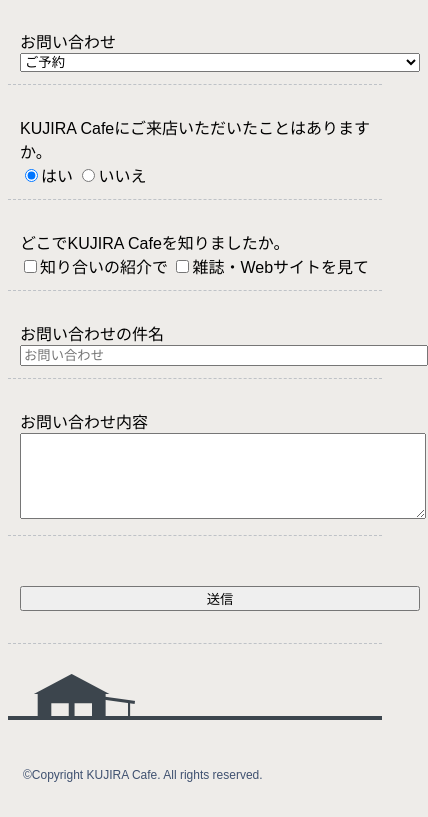
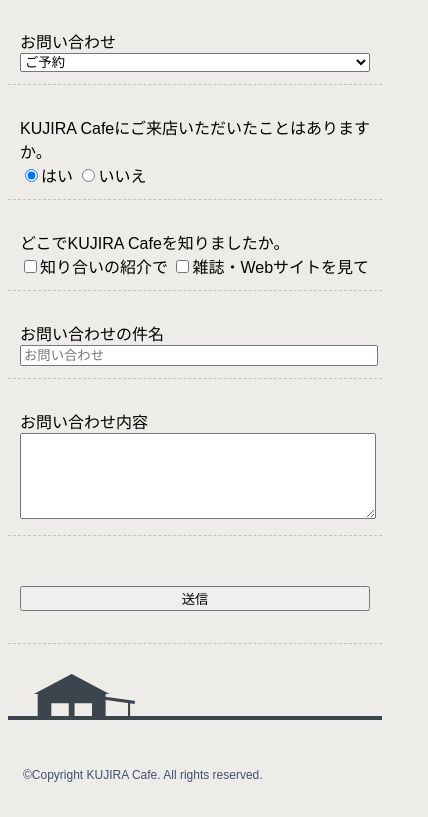
Before and after one commit to munenyan1002/KUJIRACafe, a plain HTML site: page contact.html in a window 390 px wide. Shown: the part 141-958 px from the top of the page, 428 px wide, since content can reach past the window. Drawn offline with Linux system fonts and the light colour scheme.

Commit message:
フォームの幅をレスポンシブ対応した。なお、 aboutのレスポンシブ対応は、iPhone XRでは画面が大きいため、CSS適用失敗に見える

```diff
--- a/css/style.css
+++ b/css/style.css
@@ -191,4 +191,19 @@ input[type="submit"]{
   .shop-photo {
     padding-right: 0;
   }
+  /*contact.html-フォーム-*/
+  select {
+    width: 100%;
+  }
+  input[name="subject"] {
+    width: 100%;
+  }
+  textarea {
+    width: 100%;
+  }
+  input[type="submit"] {
+    margin: 20px 0;
+    width: 100%;
+  }
+
 }
```
